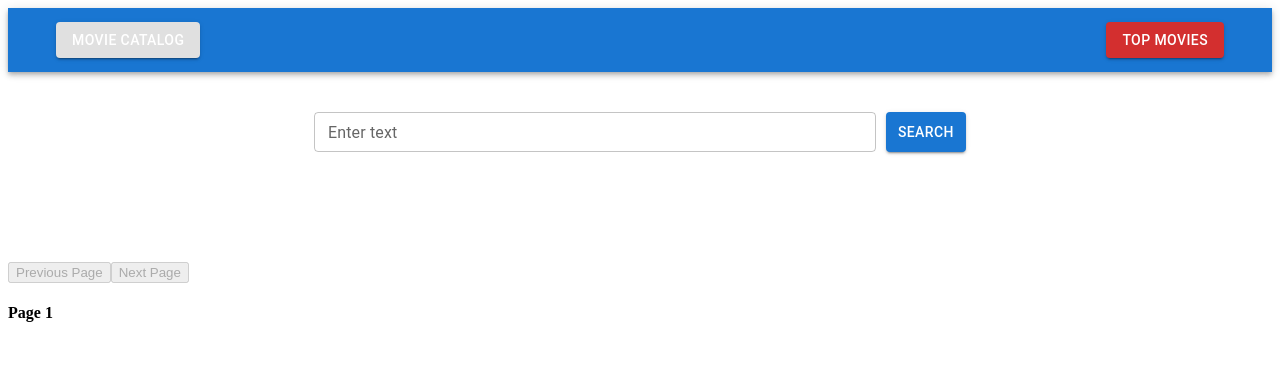
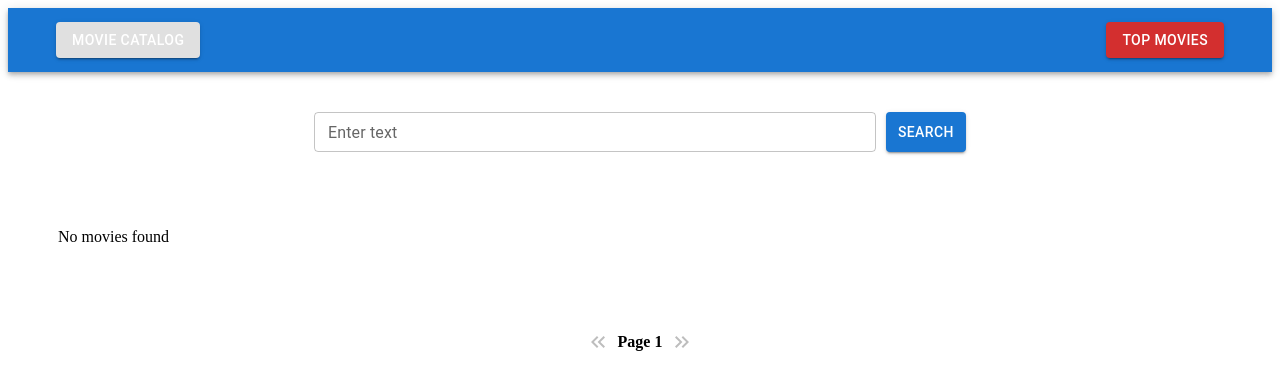
Before and after one commit to manuchekhrY/my-movie-catalog, a React (Create React App) app: page / in a window 1280 px wide. Shown: the top 390 px of the page. Built offline with nearby package versions, Linux system fonts and the light colour scheme.

Commit message:
unused imports deleted

```diff
--- a/src/App.tsx
+++ b/src/App.tsx
@@ -3,57 +3,42 @@ import Navbar from './components/navbar/Navbar';
 import MovieItem from './components/movie/MovieItem';
 import SearchForm from './components/navbar/SearchForm';
 import { useDispatch, useSelector } from 'react-redux';
-import { MoviesState, setMovies } from './store/store';
+import { setMovies } from './store/store';
 import axios from 'axios';
 import { popularMoviesUrl, searchUrl } from './extra/endPoint';
-import { Button } from '@mui/material';
+import { Container, IconButton } from '@mui/material';
+import KeyboardDoubleArrowRightIcon from '@mui/icons-material/KeyboardDoubleArrowRight';
+import KeyboardDoubleArrowLeftIcon from '@mui/icons-material/KeyboardDoubleArrowLeft';
+
 
 const App: React.FC = () => {
+
     const dispatch = useDispatch();
-    const movies = useSelector((state: MoviesState) => state.movies);
     const totalPages = useSelector((state: { movies: { totalPages: number } }) => state.movies.totalPages);
-
-    //const movies = useSelector((state : Movie[])=>state);
-    //const movies = useSelector((state: { movies : Movie[]}) => state.movies);
 
     const [currentPage, setCurrentPage] = useState(1);
     const [searchQuery, setSearchQuery] = useState('');
     const [loadTopMovies, setLoadTopMovies] = useState(false);
 
-
-    //const totalPages = useSelector((state: MoviesState) => state.totalPages);
     const handleTopMoviesClick = () => {
-
         axios.get(popularMoviesUrl(currentPage)).then(res => {
             const movies = res.data.results;
             const totalPages = res.data.total_pages;
-
             dispatch(setMovies({ movies, totalPages }));
-            //console.log(setMovies({movies, totalPages}))
         });
     };
 
     const handleSearchMovies = (query: string) => {
-        //setSearchQuery(query);
         axios.get(searchUrl(query, currentPage)).then(res => {
             const movies = res.data.results;
             const totalPages = res.data.total_pages;
-
             dispatch(setMovies({ movies, totalPages }));
-            //console.log(setMovies({movies, totalPages}))
         });
     };
 
-  /*  useEffect(()=>{
-        //if(currentPage !== 1)
-            handleSearchMovies(searchQuery)
-            //handleTopMoviesClick()
-    }, [currentPage])
-*/
     useEffect(() => {
-        if (loadTopMovies){
+        if (loadTopMovies) {
             handleTopMoviesClick();
-            //setLoadTopMovies(false);
             setSearchQuery('')
         }
     }, [loadTopMovies, currentPage]);
@@ -61,7 +46,6 @@ const App: React.FC = () => {
     useEffect(() => {
         if (searchQuery !== '') {
             handleSearchMovies(searchQuery);
-            //setSearchQuery('');
             setLoadTopMovies(false)
         }
     }, [searchQuery, currentPage]);
@@ -75,21 +59,23 @@ const App: React.FC = () => {
             <Navbar onClick={() => setLoadTopMovies(true)} />
             <SearchForm onSearch={setSearchQuery} />
             <MovieItem />
-            <div>
-                <button
+            <Container sx={{ display: 'flex', alignContent: 'center', width: '200px', justifyContent: 'center' }}>
+                <IconButton
                     onClick={() => handlePageChange(currentPage - 1)}
                     disabled={currentPage === 1}
+                    color="primary"
                 >
-                    Previous Page
-                </button>
-                <button
+                    <KeyboardDoubleArrowLeftIcon />
+                </IconButton>
+                <h4>Page {currentPage}</h4>
+                <IconButton
                     onClick={() => handlePageChange(currentPage + 1)}
                     disabled={currentPage === totalPages || totalPages === 0}
+                    color="primary"
                 >
-                    Next Page
-                </button>
-            </div>
-            <h4>Page {currentPage}</h4>
+                    <KeyboardDoubleArrowRightIcon />
+                </IconButton>
+            </Container>
         </div>
     );
 };
--- a/src/components/movie/MovieItem.css
+++ /dev/null
@@ -1,5 +0,0 @@
-.movie {
-    padding: 20px;
-    width: 400px;
-    margin: auto;
-}
--- a/src/components/movie/MovieItem.tsx
+++ b/src/components/movie/MovieItem.tsx
@@ -1,24 +1,15 @@
-import { Button, Container, IconButton } from "@mui/material";
-import KeyboardDoubleArrowRightIcon from '@mui/icons-material/KeyboardDoubleArrowRight';
-import KeyboardDoubleArrowLeftIcon from '@mui/icons-material/KeyboardDoubleArrowLeft';
-import React, { useEffect, useState } from "react";
-import returnArrayData, { Movie } from "../../extra/MovieType";
-import axios from "axios";
-import { searchUrl } from "../../extra/endPoint";
+import React from "react";
+import { Movie } from "../../extra/MovieType";
 import '../navbar/Navbar.css'
-import SearchForm from "../navbar/SearchForm";
-import { useDispatch, useSelector } from "react-redux";
-//import { removeAllMovies, showMovie, store } from "../../store";
-import { MoviesState, setMovies } from "../../store/store";
-
+import { useSelector } from "react-redux";
 
 const MovieItem: React.FC = () => {
-    const movies = useSelector((state : {movies : {movies : Movie[]}})=>state.movies.movies);
+    const movies = useSelector((state: { movies: { movies: Movie[] } }) => state.movies.movies);
 
     const displayMovies = () => {
 
         const imgBaseUrl = 'https://image.tmdb.org/t/p/w500';
-        //console.log(movies.map((movie)=>'hi '+movie.title))
+
         return movies.map((movie) => (
             <div key={movie.id} className="form">
                 <img className="image" src={imgBaseUrl + movie.poster_path} alt={movie.title} />
@@ -32,133 +23,16 @@ const MovieItem: React.FC = () => {
     };
 
     return (
-        <>
-            <div className="forms">
-                {
-                    displayMovies()
-                }
-            </div>
-            {/*
-            <Container sx={{ display: 'flex', alignContent: 'center', justifyContent: 'center' }}>
-                <Button variant="outlined">PrevPage</Button>
-                <h4>Page </h4>
-                <Button variant="outlined">NextPage</Button>
-            </Container>*/
+        <div className="forms">
+            {
+                movies.length === 0 && <p>No movies found</p>
             }
-        </>
+            {
+                displayMovies()
+            }
+        </div>
+
     );
 };
 
 export default MovieItem;
-
-/*
-function MovieItem() {
-    const [currentPage, setCurrentPage] = useState(1);
-    const [totalPages, setTotalPages] = useState(1);
-    const [lastPage, setLastPage] = useState(true);
-    const [movieName, setMovieName] = useState('');
-    //const [movies, setMovies] = useState<Movie[]>([]);
-
-    const dispatch = useDispatch();
-
-    const topMovies = useSelector((state: MovieState) => {
-        return state.movies;
-    });
-
-    const remove = () => {
-        dispatch(removeAllMovies())
-    }
-
-    const fetchMovies = (searchText: string, page: number) => {
-
-        if (movieName !== searchText) {
-            page = 1;
-        }
-        axios.get(searchUrl(searchText, page))
-            .then(res => {
-                setMovieName(searchText);
-
-                //----const dataa = returnArrayData(res);
-                //----setMovies(dataa);
-                //dispatch(showMovie(dataa));
-                const filtered = returnArrayData(res);
-
-                const currentState = store.getState().movies;
-
-                const newMovies = filtered.filter(movie => {
-                    return !currentState.some(existingMovie => existingMovie.id === movie.id);
-                });
-
-                if (newMovies.length > 0) {
-                    store.dispatch(showMovie(newMovies));
-                }
-
-                setCurrentPage(page);
-                setTotalPages(res.data.total_pages);
-                setLastPage(currentPage === totalPages);
-            })
-            .catch(err => console.log(err))
-    };
-
-    useEffect(() => {
-        fetchMovies(movieName, currentPage);
-    }, [movieName, currentPage]);
-
-    useEffect(()=>{
-        remove()
-    },[])
-
-
-    const handleSearch = (searchText: string) => {
-        fetchMovies(searchText, currentPage);
-    };
-
-    const callNextPage = () => {
-        const nextPage = currentPage + 1;
-        fetchMovies(movieName, nextPage);
-    }
-    const callPrevPage = () => {
-        const prevPage = currentPage - 1;
-        fetchMovies(movieName, prevPage);
-    }
-
-    function displayData() {
-        //remove()
-        const imgBaseUrl = 'https://image.tmdb.org/t/p/w500';
-
-        //return movies.map((movie) => {
-        return topMovies.map((movie) => {
-            return (
-                <div key={movie.id} className="form">
-                    <img className="image" src={imgBaseUrl + movie.poster_path} alt={movie.title} />
-                    <div>
-                        <h2>{movie.title}</h2>
-                        <p>{movie.overview}</p>
-                        <p>Release Date: {movie.release_date}</p>
-                    </div>
-                </div>)
-        });
-    }
-
-    return (
-        <>
-            <SearchForm onSearch={handleSearch} />
-            <div className="forms">
-                {/*movies.length === 0 && <p>No movies found.</p>*-/}
-                {displayData()}
-            </div>
-            <Container sx={{ display: 'flex', alignContent: 'center', width: '200px', justifyContent: 'center' }}>
-                <IconButton onClick={callPrevPage} disabled={currentPage === 1} color="primary" sx={{ marginRight: '10px' }}>
-                    <KeyboardDoubleArrowLeftIcon />
-                </IconButton>
-                <h4>Page {currentPage}</h4>
-                <IconButton onClick={callNextPage} disabled={lastPage} color="primary" sx={{ marginLeft: '10px' }}>
-                    <KeyboardDoubleArrowRightIcon />
-                </IconButton>
-                <Button onClick={remove}>Remove</Button>
-            </Container>
-        </>
-    )
-}*/
-
-//export default MovieItem;
--- a/src/components/navbar/Navbar.css
+++ b/src/components/navbar/Navbar.css
@@ -1,8 +1,8 @@
 .forms {
     display: grid;
     padding: 50px;
-    grid-template-columns: repeat(2, 1fr);
-    gap: 40px;
+    grid-template-columns: repeat(3, 1fr);
+    gap: 20px;
 }
 
 .form {
--- a/src/extra/MovieType.tsx
+++ b/src/extra/MovieType.tsx
@@ -5,10 +5,6 @@ export interface Movie {
     poster_path: string,
     id : number,
 }
-
-/*export interface MovieState {
-    movies: Movie[];
-}*/
 
 function returnArrayData (apiResponse: any): Movie[] {
     const movies: Movie[] = apiResponse.data.results.map((result: any) => {
--- a/src/store/store.ts
+++ b/src/store/store.ts
@@ -6,7 +6,6 @@ export interface MoviesState {
   totalPages: number;
 }
 
-//const initialState : Movie[] = [];
 const initialState: MoviesState = {
   movies: [],
   totalPages: 0,
@@ -16,13 +15,9 @@ const moviesSlice = createSlice({
   name: 'movies',
   initialState,
   reducers: {
-    //setMovies: (state, action: PayloadAction<Movie[]>) => {
     setMovies: (state, action: PayloadAction<{movies : Movie[], totalPages : number}>) => {
-    //setMovies: (state, action: PayloadAction<MoviesState>) => {
-    //setMovies: (state, action: PayloadAction<MoviesState>) => {
       state.movies = action.payload.movies;
       state.totalPages = action.payload.totalPages;
-      //return action.payload;
     },
   },
 });
```
Also changed, not shown: src/components/navbar/Navbar.tsx (+0 -28 lines).
